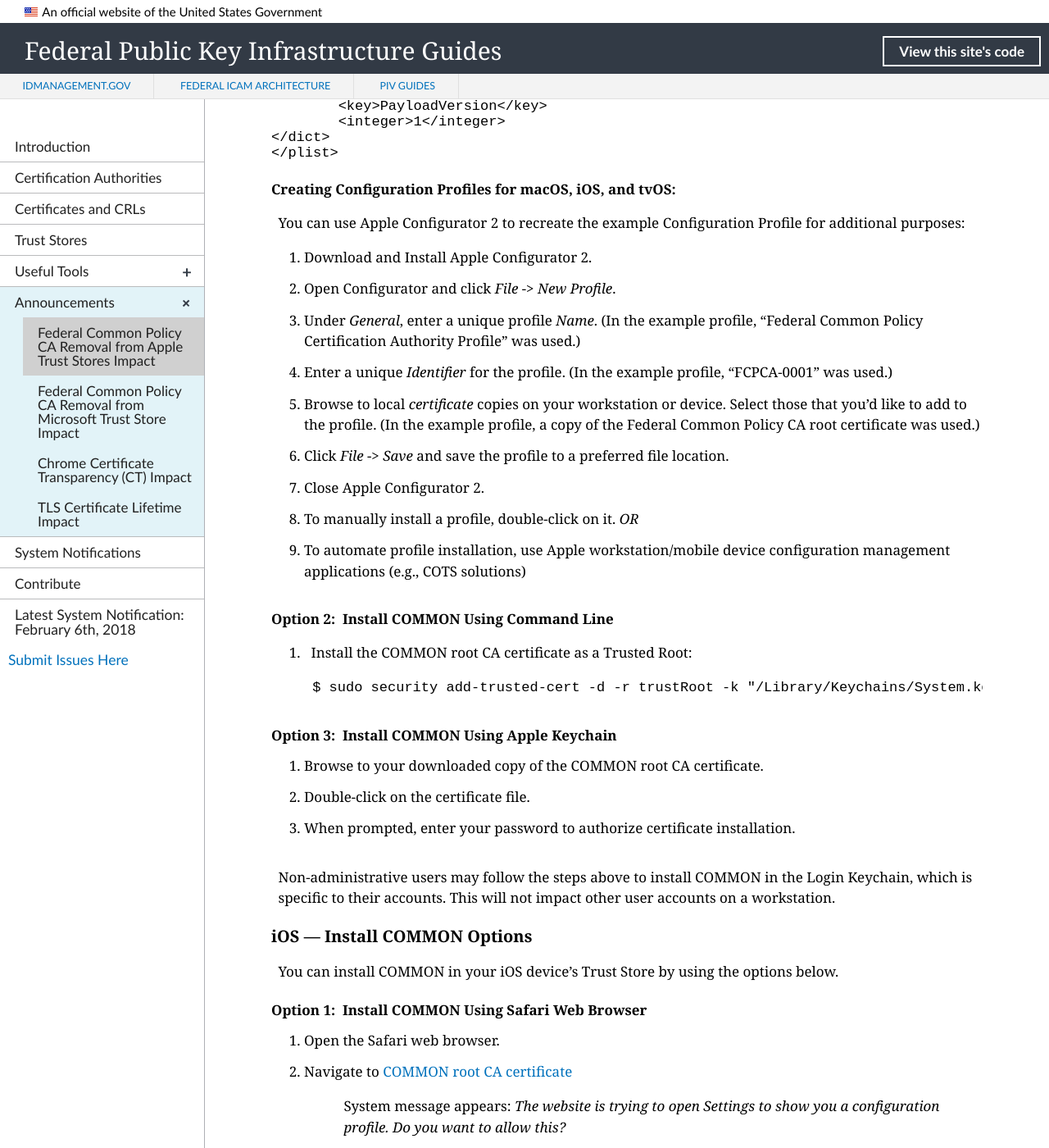
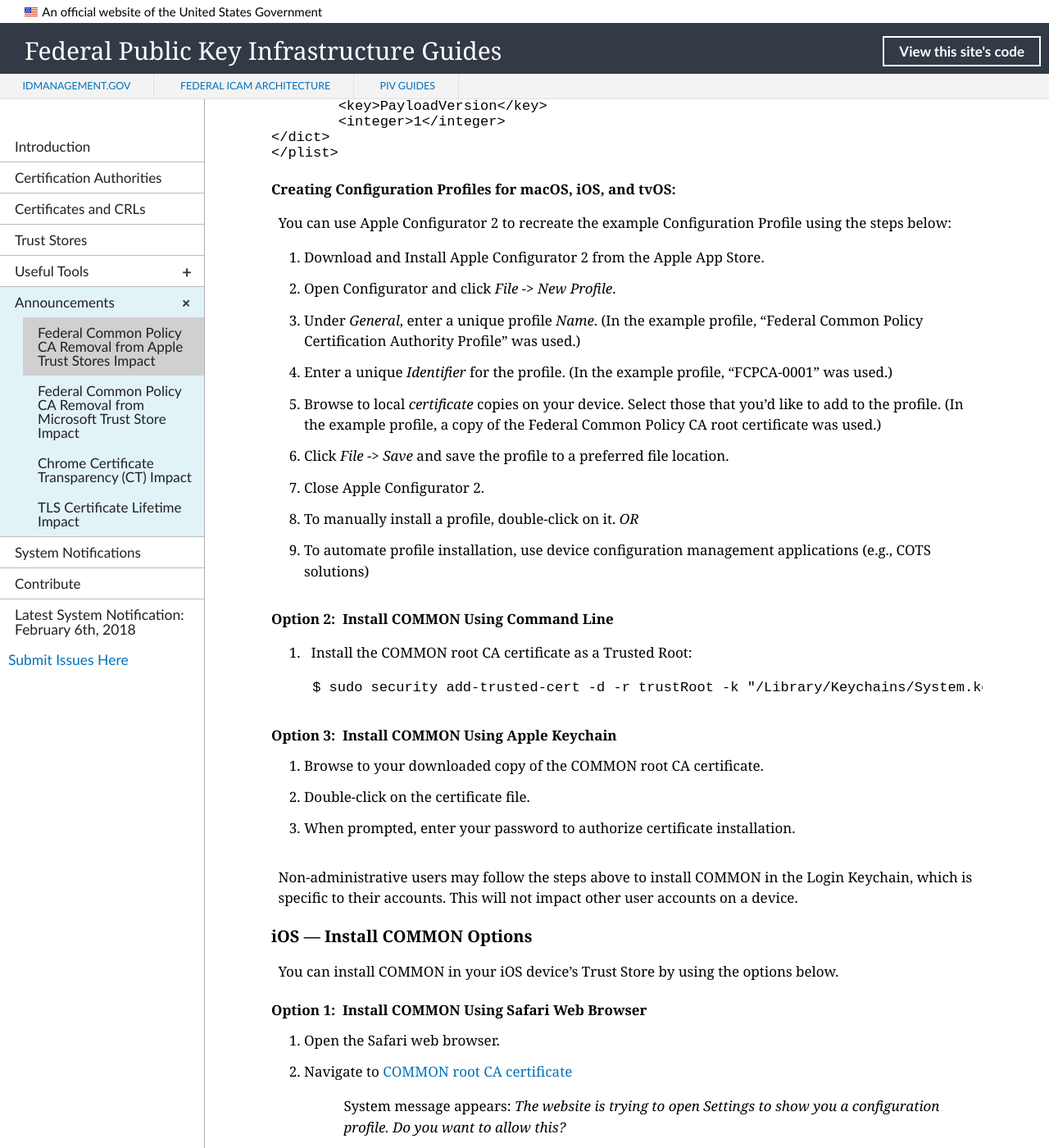
Before and after one commit to GSA/fpki-guides, a Jekyll site: the page built from _announcements/01_apple_common_removal.md, in a window 1280 px wide and 1400 px high, scrolled down 6045 px. Shown: the whole window at 82% size. Built offline with Jekyll 4.4.1, drawn with Linux system fonts in a browser that asks for light colours; nearby versions of some CDN libraries; library files that are not in the unit come from our copies; some of the changed text lies outside the part shown.

Commit message:
Update 01_apple_common_removal.md
Final review (hopefully)

````diff
--- a/_announcements/01_apple_common_removal.md
+++ b/_announcements/01_apple_common_removal.md
@@ -47,8 +47,8 @@ These Apple Operating System versions will be impacted:
 | High Sierra (10.13) |	 iOS11 | tvOS11 |
 | Sierra (10.12) | iOS10 | tvOS10 |
 | El Capitan (10.11) | iOS9 | |
-| Yosemite (10.10) |  iOS8 | |
-| Mavericks (10.9) |  iOS7 | |
+| Yosemite (10.10) | iOS8 | |
+| Mavericks (10.9) | iOS7 | |
 
 Government users will receive errors on government-furnished equipment if any of the following are true:
 
@@ -209,18 +209,18 @@ For more information about configuration profiles, see: [Apple Configuration Pro
 </plist>
 ```
 #### Creating Configuration Profiles for macOS, iOS, and tvOS:
-You can use Apple Configurator 2 to recreate the example Configuration Profile for additional purposes:
+You can use Apple Configurator 2 to recreate the example Configuration Profile using the steps below:
 
-1. Download and Install Apple Configurator 2.
+1. Download and Install Apple Configurator 2 from the Apple App Store.
 2. Open Configurator and click *File* -> *New Profile*.
 3. Under *General*, enter a unique profile *Name*. (In the example profile, "Federal Common Policy Certification Authority Profile" was used.)
 4. Enter a unique *Identifier* for the profile. (In the example profile, "FCPCA-0001" was used.)
-5. Browse to local *certificate* copies on your workstation or device. Select those that you'd like to add to the profile. (In the example profile, a copy of the Federal Common Policy CA root certificate was used.)
+5. Browse to local *certificate* copies on your device. Select those that you'd like to add to the profile. (In the example profile, a copy of the Federal Common Policy CA root certificate was used.)
 6. Click *File* -> *Save* and save the profile to a preferred file location.
 7. Close Apple Configurator 2.
 8. To manually install a profile, double-click on it.
 _OR_
-8. To automate profile installation, use Apple workstation/mobile device configuration management applications (e.g., COTS solutions)
+8. To automate profile installation, use device configuration management applications (e.g., COTS solutions)
 
 #### Option 2:&nbsp;&nbsp;Install COMMON Using Command Line
 1. Install the COMMON root CA certificate as a Trusted Root:
@@ -234,10 +234,11 @@ _OR_
 2. Double-click on the certificate file.
 3. When prompted, enter your password to authorize certificate installation.
 
-Non-administrative users may follow the steps above to install COMMON in the Login Keychain, which is specific to their accounts. This will not impact other user accounts on a workstation.
+Non-administrative users may follow the steps above to install COMMON in the Login Keychain, which is specific to their accounts. This will not impact other user accounts on a device.
 
 ### iOS&nbsp;&mdash;&nbsp;Install COMMON Options
 You can install COMMON in your iOS device's Trust Store by using the options below.
+
 #### Option 1:&nbsp;&nbsp;Install COMMON Using Safari Web Browser
 1. Open the Safari web browser.
 2. Navigate to [COMMON root CA certificate](http://http.fpki.gov/fcpca/fcpca.crt){:target="_blank"}
@@ -247,7 +248,7 @@ You can install COMMON in your iOS device's Trust Store by using the options bel
 4. Click *More Details* to see the profile details and then click the COMMON certificate entry.
 5. Scroll down to *Fingerprints* and verify the SHA-256 file hash of the certificate.
 6. Click *Back* (top left corner of screen); *Install Profile* (top left corner of screen); and then *Install* (top right corner of screen).
-7. When prompted, enter your passcode.
+7. When prompted, enter your device's passcode.
 8. Click *Install* (top right corner of screen), and then *Install* once more.
 9. Click *Done*.
 
````
Also changed, not shown: other parts of _announcements/01_apple_common_removal.md (+8 -4 lines).
